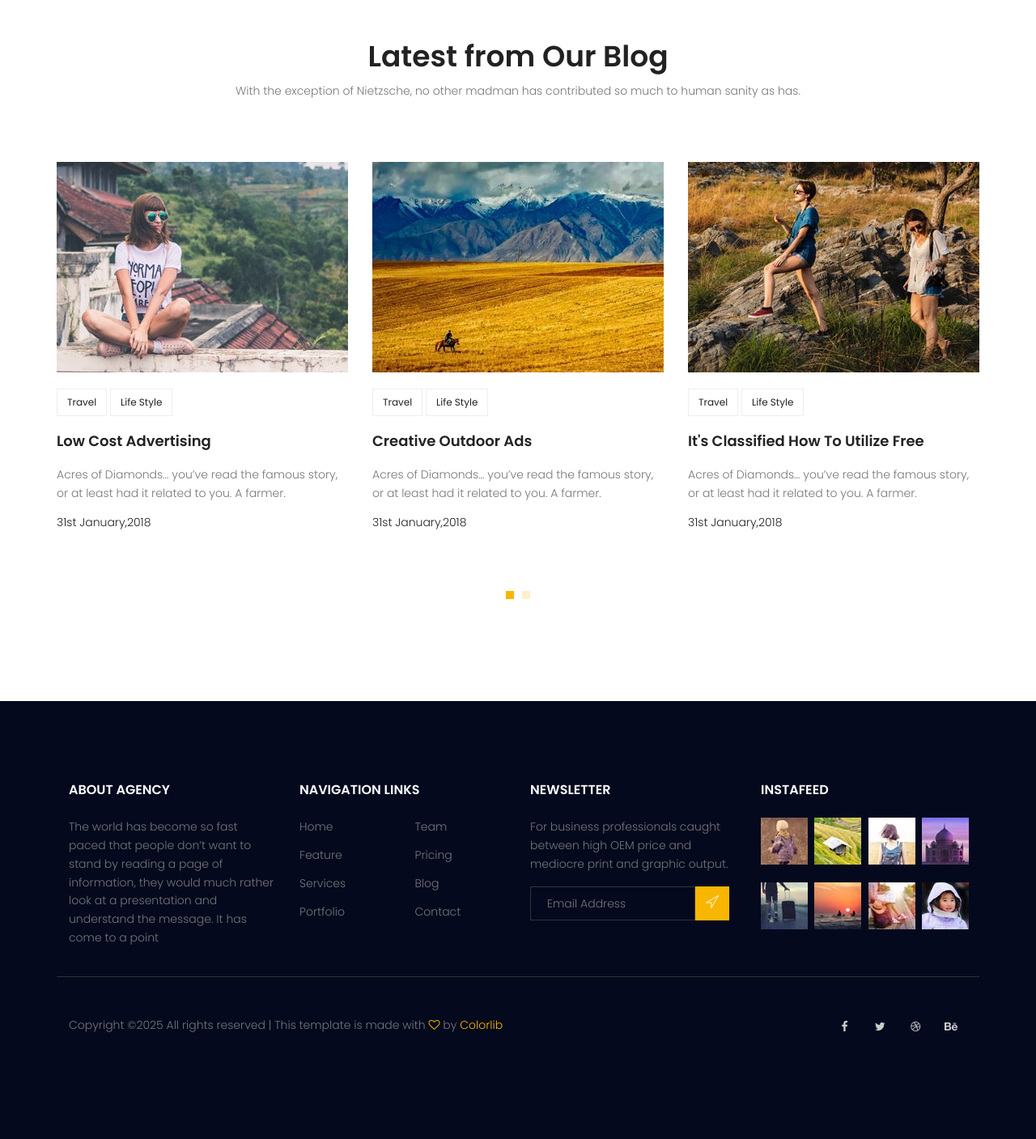
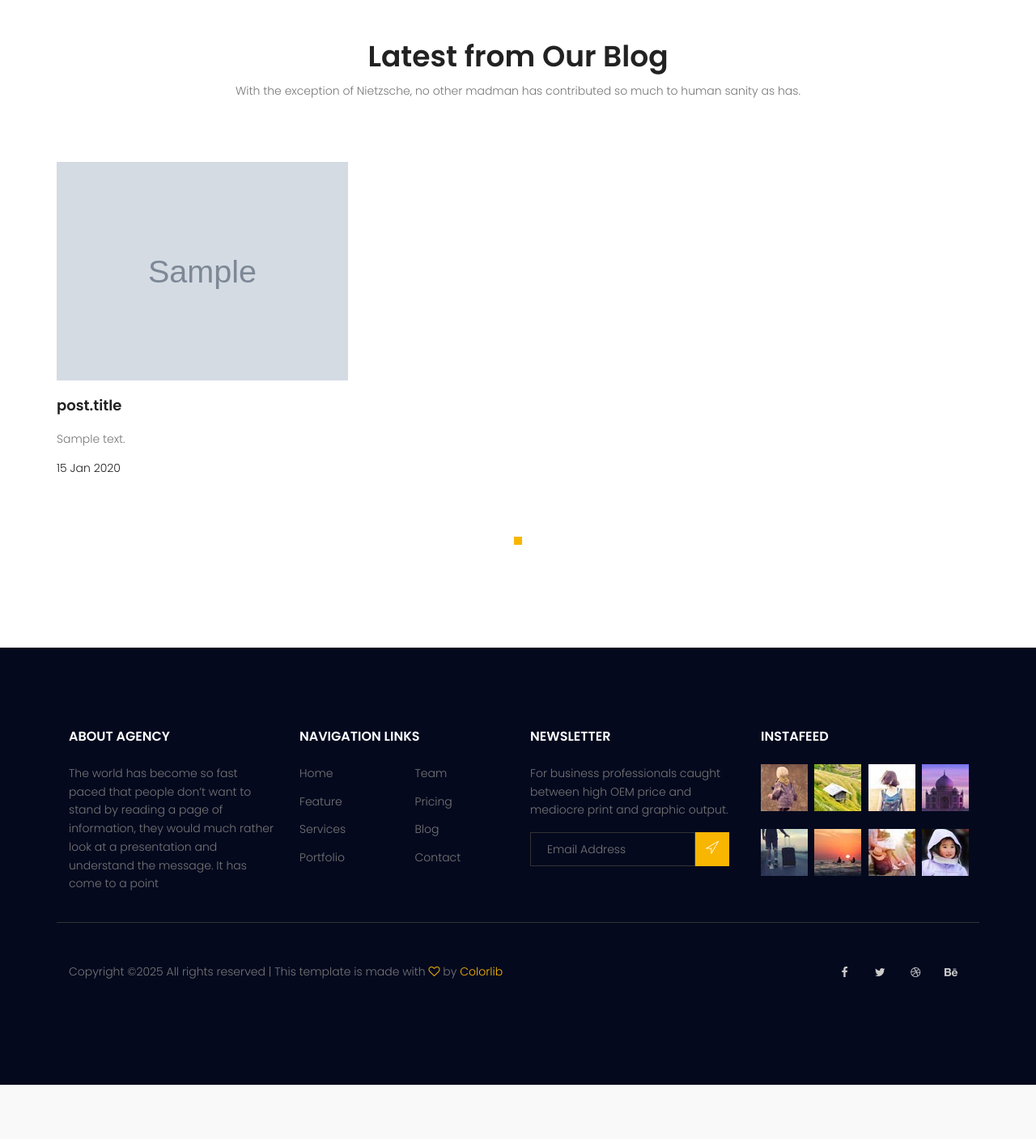
Before and after one commit to OmidRezaHjT/mysite1, a Django app: page / in a window 1280 px wide. Shown: the part 2589-3996 px from the top of the page at 81% size. After the commit the page ends 3929 px from the top, so only its background shows below. Run offline with Django 3.2, Linux system fonts and the light colour scheme; tables that the repository leaves empty hold one stand-in row (values such as "Sample post"); grey boxes marked "Sample" are stand-in pictures; some libraries are stand-ins or nearby versions.

Commit message:
Add latest posts section to the main page

```diff
--- /dev/null
+++ b/blog/templatetags/website_tags.py
@@ -0,0 +1,7 @@
+from django import template
+from blog.models import post
+register = template.Library()
+@register.inclusion_tag('website/latest_posts.html')
+def latestposts():
+    posts = post.objects.filter(status = 1).order_by('-publish_date')[:6]
+    return {'posts': posts}
--- a/template/website/index.html
+++ b/template/website/index.html
@@ -1,5 +1,6 @@
 	{% extends "base.html" %}
 	{% load static %}
+	{% load website_tags %}
 
 
 			{% block content %}
@@ -178,154 +179,6 @@
 
 
 			<!-- Start blog Area -->
-			<section class="recent-blog-area section-gap">
-				<div class="container">
-					<div class="row d-flex justify-content-center">
-						<div class="menu-content pb-60 col-lg-9">
-							<div class="title text-center">
-								<h1 class="mb-10">Latest from Our Blog</h1>
-								<p>With the exception of Nietzsche, no other madman has contributed so much to human sanity as has.</p>
-							</div>
-						</div>
-					</div>
-					<div class="row">
-						<div class="active-recent-blog-carusel">
-							<div class="single-recent-blog-post item">
-								<div class="thumb">
-									<img class="img-fluid" src="{% static 'img/b1.jpg' %}" alt="">
-								</div>
-								<div class="details">
-									<div class="tags">
-										<ul>
-											<li>
-												<a href="#">Travel</a>
-											</li>
-											<li>
-												<a href="#">Life Style</a>
-											</li>
-										</ul>
-									</div>
-									<a href="#"><h4 class="title">Low Cost Advertising</h4></a>
-									<p>
-										Acres of Diamonds… you’ve read the famous story, or at least had it related to you. A farmer.
-									</p>
-									<h6 class="date">31st January,2018</h6>
-								</div>
-							</div>
-							<div class="single-recent-blog-post item">
-								<div class="thumb">
-									<img class="img-fluid" src="{% static 'img/b2.jpg' %}" alt="">
-								</div>
-								<div class="details">
-									<div class="tags">
-										<ul>
-											<li>
-												<a href="#">Travel</a>
-											</li>
-											<li>
-												<a href="#">Life Style</a>
-											</li>
-										</ul>
-									</div>
-									<a href="#"><h4 class="title">Creative Outdoor Ads</h4></a>
-									<p>
-										Acres of Diamonds… you’ve read the famous story, or at least had it related to you. A farmer.
-									</p>
-									<h6 class="date">31st January,2018</h6>
-								</div>
-							</div>
-							<div class="single-recent-blog-post item">
-								<div class="thumb">
-									<img class="img-fluid" src="{% static 'img/b3.jpg' %}" alt="">
-								</div>
-								<div class="details">
-									<div class="tags">
-										<ul>
-											<li>
-												<a href="#">Travel</a>
-											</li>
-											<li>
-												<a href="#">Life Style</a>
-											</li>
-										</ul>
-									</div>
-									<a href="#"><h4 class="title">It's Classified How To Utilize Free</h4></a>
-									<p>
-										Acres of Diamonds… you’ve read the famous story, or at least had it related to you. A farmer.
-									</p>
-									<h6 class="date">31st January,2018</h6>
-								</div>
-							</div>
-							<div class="single-recent-blog-post item">
-								<div class="thumb">
-									<img class="img-fluid" src="{% static 'img/b1.jpg' %}" alt="">
-								</div>
-								<div class="details">
-									<div class="tags">
-										<ul>
-											<li>
-												<a href="#">Travel</a>
-											</li>
-											<li>
-												<a href="#">Life Style</a>
-											</li>
-										</ul>
-									</div>
-									<a href="#"><h4 class="title">Low Cost Advertising</h4></a>
-									<p>
-										Acres of Diamonds… you’ve read the famous story, or at least had it related to you. A farmer.
-									</p>
-									<h6 class="date">31st January,2018</h6>
-								</div>
-							</div>
-							<div class="single-recent-blog-post item">
-								<div class="thumb">
-									<img class="img-fluid" src="{% static 'img/b2.jpg' %}" alt="">
-								</div>
-								<div class="details">
-									<div class="tags">
-										<ul>
-											<li>
-												<a href="#">Travel</a>
-											</li>
-											<li>
-												<a href="#">Life Style</a>
-											</li>
-										</ul>
-									</div>
-									<a href="#"><h4 class="title">Creative Outdoor Ads</h4></a>
-									<p>
-										Acres of Diamonds… you’ve read the famous story, or at least had it related to you. A farmer.
-									</p>
-									<h6 class="date">31st January,2018</h6>
-								</div>
-							</div>
-							<div class="single-recent-blog-post item">
-								<div class="thumb">
-									<img class="img-fluid" src="{% static 'img/b3.jpg' %}" alt="">
-								</div>
-								<div class="details">
-									<div class="tags">
-										<ul>
-											<li>
-												<a href="#">Travel</a>
-											</li>
-											<li>
-												<a href="#">Life Style</a>
-											</li>
-										</ul>
-									</div>
-									<a href="#"><h4 class="title">It's Classified How To Utilize Free</h4></a>
-									<p>
-										Acres of Diamonds… you’ve read the famous story, or at least had it related to you. A farmer.
-									</p>
-									<h6 class="date">31st January,2018</h6>
-								</div>
-							</div>
-
-						</div>
-					</div>
-				</div>
-			</section>
+			{% latestposts %}
 			<!-- End recent-blog Area -->
 			 {% endblock %}
--- /dev/null
+++ b/template/website/latest_posts.html
@@ -0,0 +1,41 @@
+{% load static %}
+<section class="recent-blog-area section-gap">
+    <div class="container">
+        <div class="row d-flex justify-content-center">
+            <div class="menu-content pb-60 col-lg-9">
+                <div class="title text-center">
+                    <h1 class="mb-10">Latest from Our Blog</h1>
+                    <p>With the exception of Nietzsche, no other madman has contributed so much to human sanity as has.</p>
+                </div>
+            </div>
+        </div>
+        <div class="row">
+            <div class="active-recent-blog-carusel">
+                {% for post in posts %}
+                <div class="single-recent-blog-post item">
+                    <div class="thumb">
+                        <img class="img-fluid" src="{{post.image.url}}" alt="">
+                    </div>
+                    <div class="details">
+                        <div class="tags">
+                            {% for cat in category.all %}
+                            <ul>
+                                <li>
+                                    <a href="{% url 'blog:category' cat_name=cat.name %}">{{cat.name}}</a>
+                                </li>
+                            </ul>
+                            {% endfor %}
+                        </div>
+                        <a href="{% url 'blog:single' pid=post.id %}"><h4 class="title">post.title</h4></a>
+                        <p>
+                            {{post.content|truncatewords:10}}
+                        </p>
+                        <h6 class="date">{{post.publish_date|date:"d M Y"}}</h6>
+                    </div>
+                </div>
+                {% endfor %}
+
+            </div>
+        </div>
+    </div>
+</section>
--- a/website/views.py
+++ b/website/views.py
@@ -1,7 +1,11 @@
 from django.shortcuts import render
 from django.http import HttpResponse
+from blog.models import post
+
 def home_page(request):
-    return render(request,'website/index.html')
+    posts = post.objects.all()
+    context = {'posts':posts}
+    return render(request,'website/index.html',context)
 def about_page(request):
     return render(request,'website/about.html')
 def contact_page(request):
```
